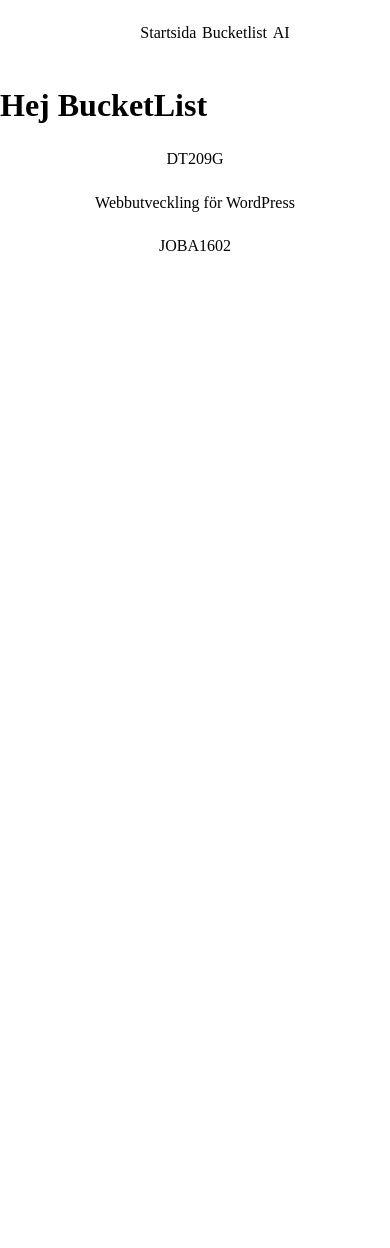
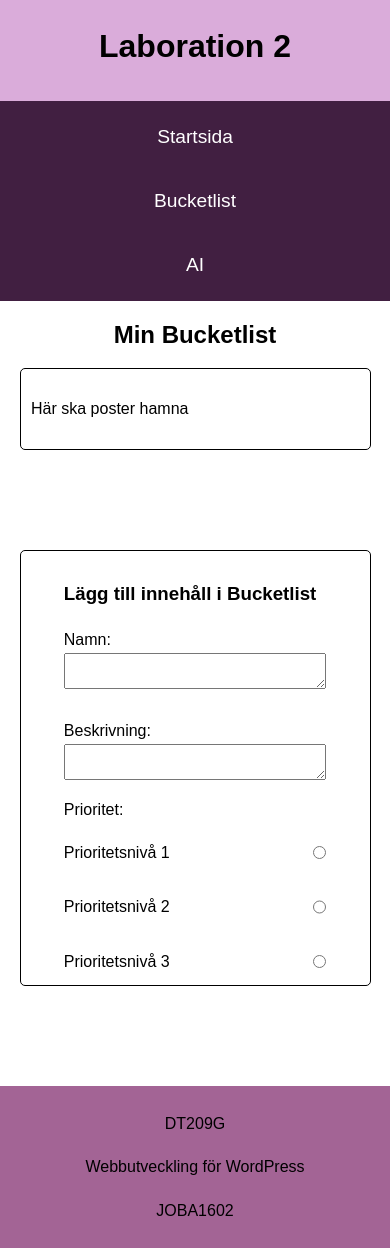
Before and after one commit to direstraits97/Laboration-2-WP, a PHP site: page /bucketlist.php in a window 390 px wide. Before the commit the page ends 251 px from the top, so only its background shows below. Run offline with PHP 8.4, Linux system fonts and the light colour scheme.

Commit message:
Stilning och responsivitet av bucketlist-undersida.

```diff
--- a/bucketlist.php
+++ b/bucketlist.php
@@ -1,6 +1,42 @@
 <?php
 include("includes/header.php"); ?>
     <main>
-      <h1>Hej BucketList</h1>
+      <h2>Min Bucketlist</h2>
+      <div class="bordercontainer">
+       <p>Här ska poster hamna</p>
+      </div>
+      <div class="bordercontainer">
+      <h3>Lägg till innehåll i Bucketlist</h3>
+      <form action="">
+        <div class="formlayout">
+        <label for="name">Namn:</label>
+        <textarea name="name" id="name"></textarea>
+        </div>
+        <br>
+        <div class="formlayout">
+        <label for="description">Beskrivning:</label>
+        <textarea name="description" id="description"></textarea>
+        </div class="formlayout">
+        <p>
+          Prioritet:
+        </p>
+        <div class="formlayout">
+        <div class="inputlayout">
+        <label for="levelone">Prioritetsnivå 1</label>
+        <input type="radio" id="levelone" name="priority" value="1" class="radioinput">
+        </div>
+        <br>
+        <div class="inputlayout">
+        <label for="leveltwo">Prioritetsnivå 2</label>
+        <input type="radio" id="leveltwo" name="priority" value="2" class="radioinput">
+        </div>
+        <br>
+        <div class="inputlayout">
+        <label for="levelthree">Prioritetsnivå 3</label>
+        <input type="radio" id="levelthree" name="priority" value="3" class="radioinput">
+        </div>
+        </div>
+      </form>
+</div>
     </main>
 <?php include("includes/footer.php"); ?>
--- a/css/styles.css
+++ b/css/styles.css
@@ -1,20 +1,32 @@
 body {
   margin: 0;
+  font-family: Arial, Helvetica, sans-serif;
+  font-size: 1em;
+  display: flex;
+  flex-direction: column;
+  height: 100vh;
+  line-height: 1.7em;
+}
+header {
+  background-color: rgb(218, 172, 218);
+  padding: 2%;
 }
 nav {
   width: 50%;
   margin-left: auto;
   margin-right: auto;
-  padding: 2%;
 }
 nav ul {
   display: flex;
   justify-content: space-around;
   list-style: none;
+  background-color: rgb(65, 31, 65);
+  padding: 1%;
+  border-radius: 5px;
 }
 nav ul a {
   text-decoration: none;
-  color: black;
+  color: white;
 }
 nav ul a:hover {
   text-decoration: underline;
@@ -22,4 +34,96 @@ nav ul a:hover {
 footer {
   text-align: center;
   line-height: 1.7em;
+  background-color: rgb(163, 100, 149);
+  width: 100%;
+  margin-top: auto;
+  padding-top: 1%;
+  padding-bottom: 1%;
 }
+#headercontainer {
+  display: flex;
+  align-items: center;
+}
+h1 {
+  width: 50%;
+}
+h2 {
+  text-align: center;
+}
+h3 {
+  width: 80%;
+  margin-left: auto;
+  margin-right: auto;
+}
+.bordercontainer {
+  border: 1px solid black;
+  padding: 3%;
+  border-radius: 5px;
+  margin-bottom: 100px;
+}
+.formlayout {
+  display: flex;
+  justify-content: space-between;
+  align-items: center;
+}
+main {
+  width: 50%;
+  margin-left: auto;
+  margin-right: auto;
+}
+form {
+  width: 80%;
+  margin-left: auto;
+  margin-right: auto;
+}
+.radioinput {
+  margin: 0;
+}
+
+@media (max-width: 1024px) {
+  main {
+    width: 70%;
+  }
+}
+
+@media (max-width: 600px) {
+  nav ul {
+    flex-direction: column;
+  }
+  #headercontainer {
+    flex-direction: column;
+  }
+  h1 {
+    width: 100%;
+    text-align: center;
+    padding-top: 3%;
+  }
+  nav {
+    width: 100%;
+  }
+  nav ul {
+    text-align: center;
+    border-radius: 0px;
+    margin-bottom: 0;
+    line-height: 4rem;
+    font-size: 1.2rem;
+  }
+  header {
+    padding: 0%;
+  }
+  footer {
+    padding-top: 2%;
+    padding-bottom: 2%;
+  }
+  .formlayout {
+    flex-direction: column;
+    align-items: normal;
+  }
+  .inputlayout {
+    display: flex;
+    justify-content: space-between;
+  }
+  main {
+    width: 90%;
+  }
+}
--- a/includes/header.php
+++ b/includes/header.php
@@ -9,6 +9,10 @@
   </head>
   <body>
     <header>
+    <div id="headercontainer">
+      <h1>
+        Laboration 2
+      </h1>
       <nav>
         <ul>
           <li><a href="index.php">Startsida</a></li>
@@ -16,4 +20,5 @@
           <li><a href="ai.php">AI</a></li>
         </ul>
       </nav>
+    </div>
     </header>
```
